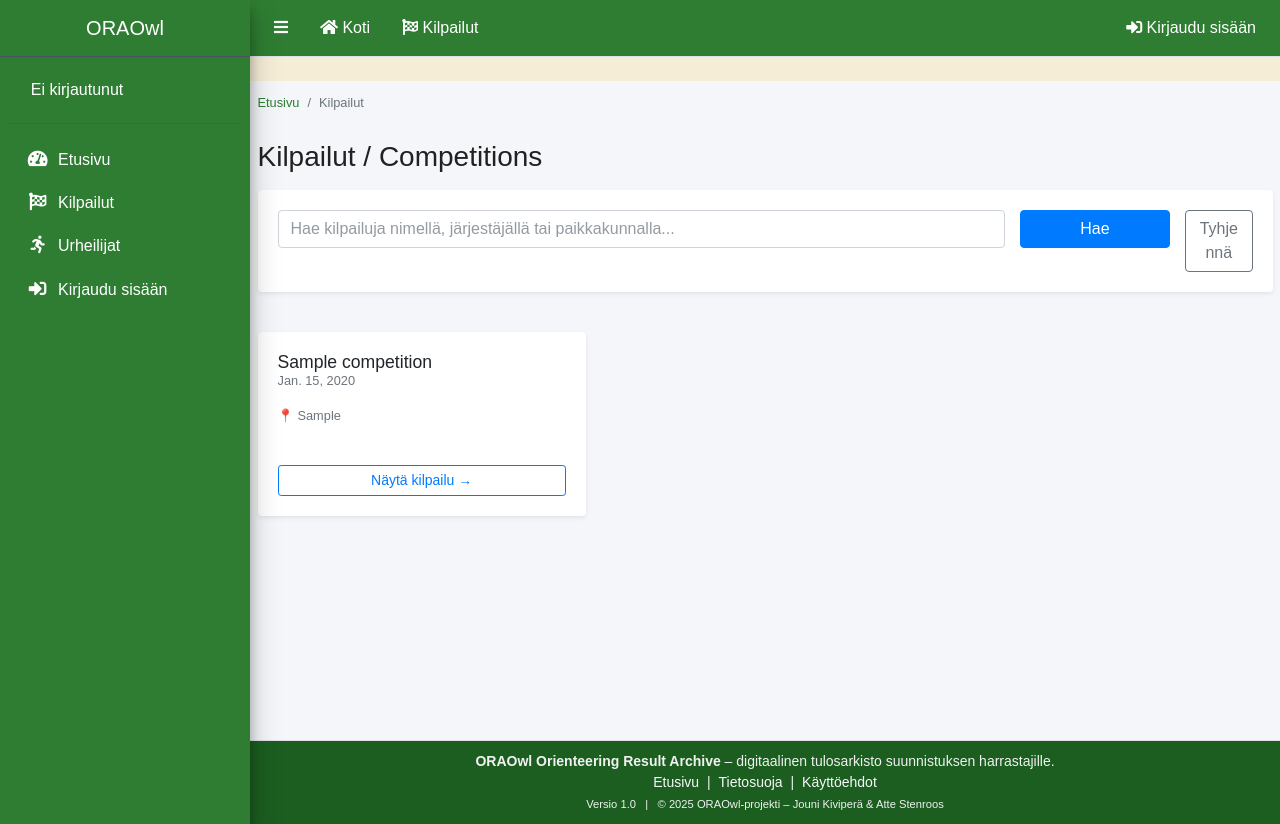
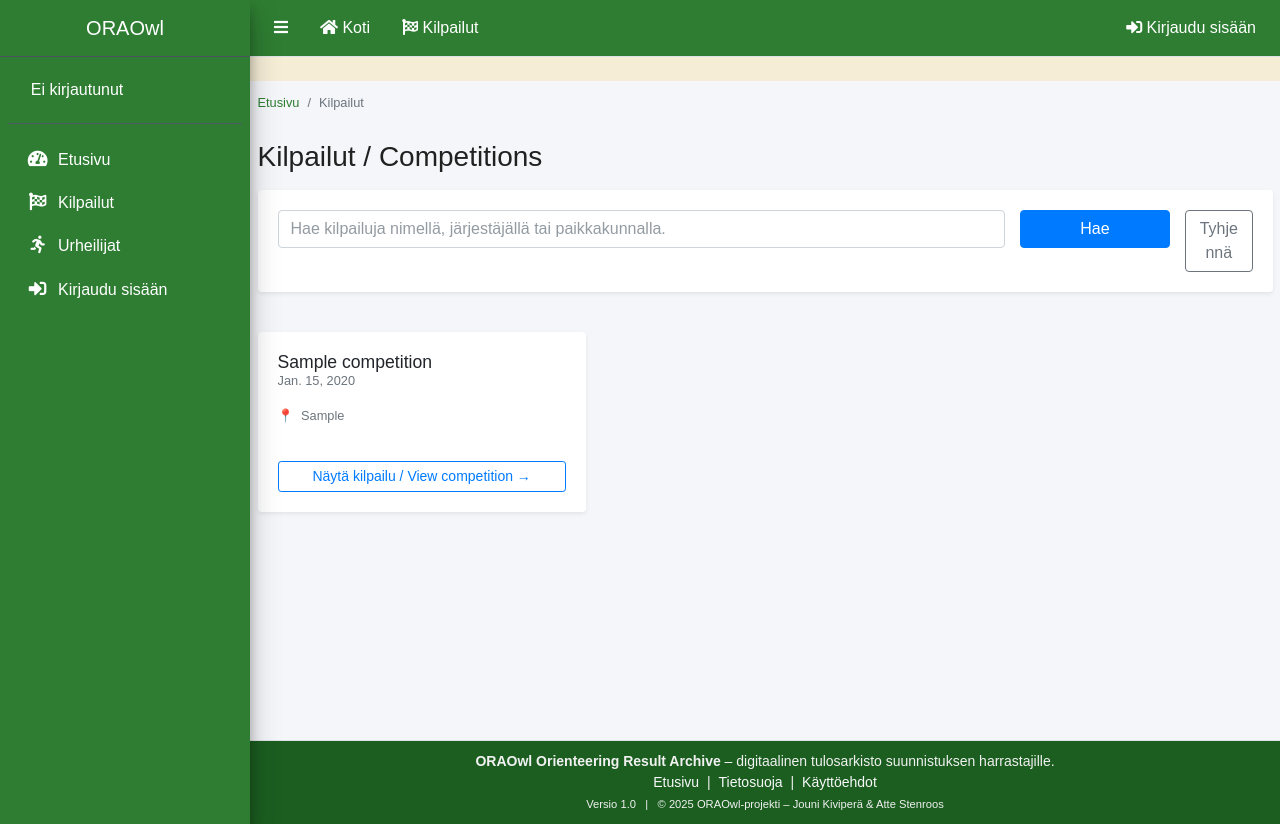
Before and after one commit to jounikivi/oraowl, a Django app: page /kilpailut/ in a window 1280 px wide. Run offline with Django 5.2, Linux system fonts and the light colour scheme; tables that the repository leaves empty hold one stand-in row (values such as "Sample post"); style sheets or scripts are compiled from the project's sources; some libraries are stand-ins or nearby versions.

Commit message:
Update competition_list.html

```diff
--- a/oraw_app/templates/oraw_app/competitions/competition_list.html
+++ b/oraw_app/templates/oraw_app/competitions/competition_list.html
@@ -39,7 +39,7 @@
             name="q"
             value="{{ q }}"
             class="form-control"
-            placeholder="Hae kilpailuja nimellä, järjestäjällä tai paikkakunnalla..."
+            placeholder="Hae kilpailuja nimellä, järjestäjällä tai paikkakunnalla."
           >
         </div>
         <div class="col-6 col-md-2">
@@ -67,31 +67,39 @@
           <div class="card shadow-sm h-100">
             <div class="card-body d-flex flex-column">
 
+              {# Nimi + päivämäärä #}
               <h2 class="h5 card-title mb-1">
                 {{ competition.name }}
               </h2>
-
               {% if competition.date %}
                 <p class="card-subtitle text-muted small mb-3">
                   {{ competition.date }}
                 </p>
               {% endif %}
 
-              <div class="small text-muted mb-3">
+              {# Sijainti ja järjestäjä #}
+              <div class="mb-2 small text-muted">
                 {% if competition.location %}
-                  <div><span class="me-1">📍</span>{{ competition.location }}</div>
+                  <div class="mb-1">
+                    <span class="me-1">📍</span>
+                    {{ competition.location }}
+                  </div>
                 {% endif %}
                 {% if competition.organiser %}
-                  <div><span class="me-1">👥</span> {{ competition.organiser }}</div>
+                  <div>
+                    <span class="me-1">👥</span>
+                    Järjestäjä / Organizer: {{ competition.organiser }}
+                  </div>
                 {% endif %}
               </div>
 
+              {# Nappi kortin alaosaan #}
               <div class="mt-auto pt-2">
                 <a
                   href="{% url 'oraw_app:competition_detail' competition.pk %}"
                   class="btn btn-outline-primary btn-sm w-100"
                 >
-                  Näytä kilpailu →
+                  Näytä kilpailu / View competition →
                 </a>
               </div>
 
```
